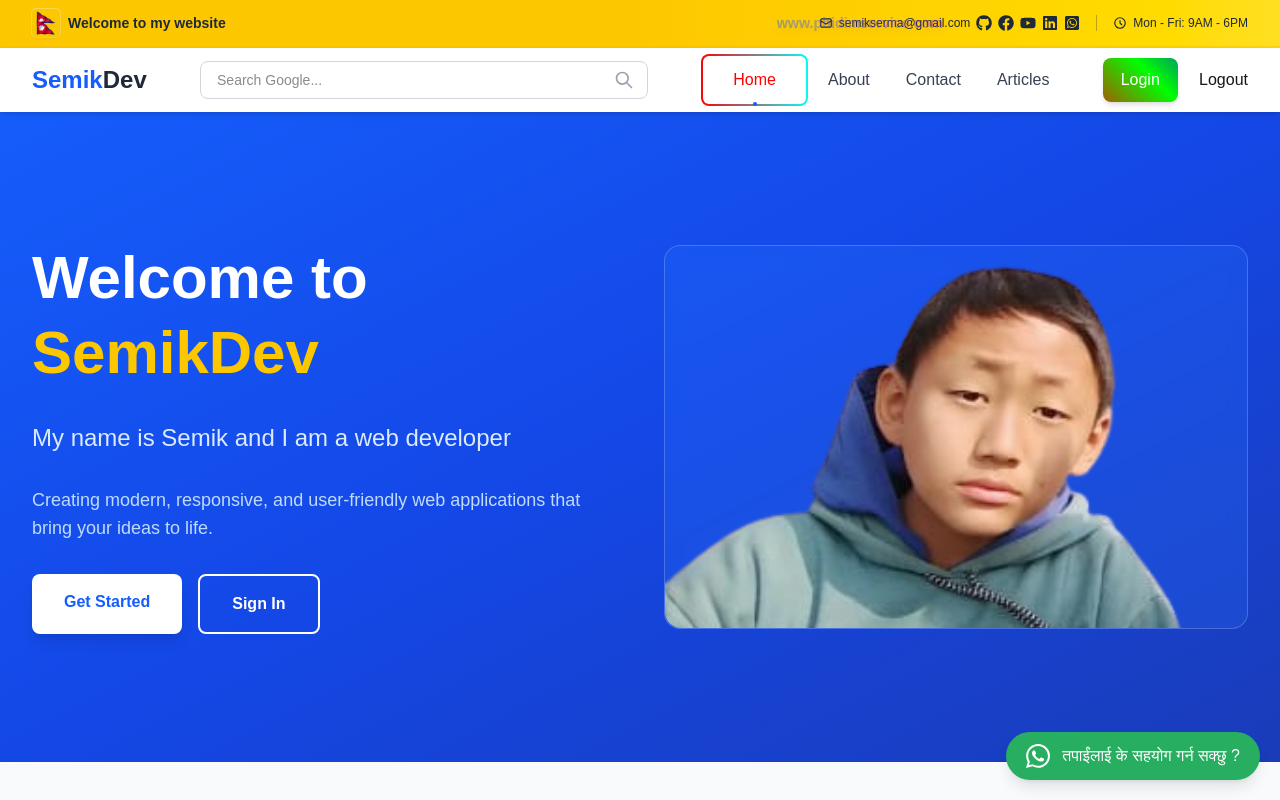
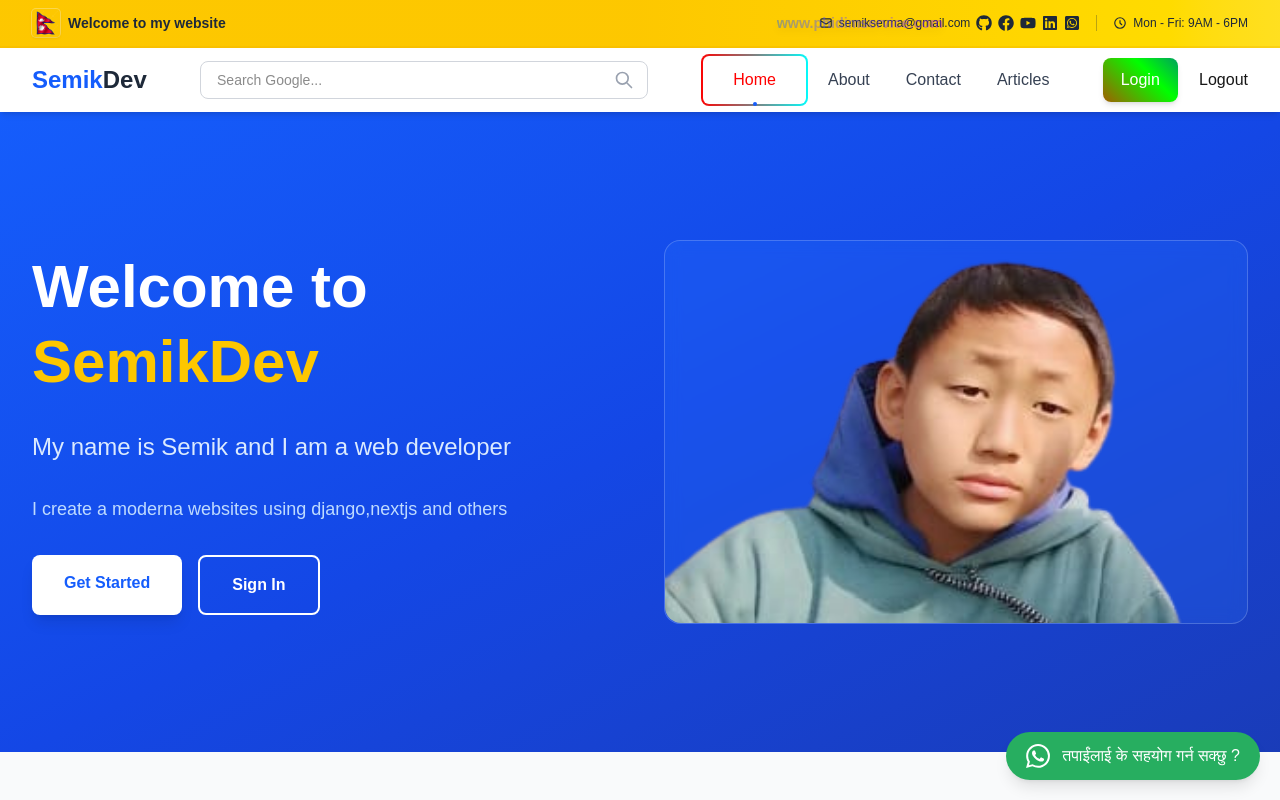
Before and after one commit to semik-serma/frontent, a Next.js app: page / in a window 1280 px wide. Shown: the top 800 px of the page. Built offline with nearby package versions, Linux system fonts and the light colour scheme.

Commit message:
first commit

```diff
--- a/src/app/page.js
+++ b/src/app/page.js
@@ -25,7 +25,7 @@ export default function Home() {
                 My name is Semik and I am a web developer
               </p>
               <p className="text-lg text-blue-200 max-w-2xl">
-                Creating modern, responsive, and user-friendly web applications that bring your ideas to life.
+                I create a moderna websites using django,nextjs and others
               </p>
               <div className="flex flex-col sm:flex-row gap-4">
                 <Link
```
